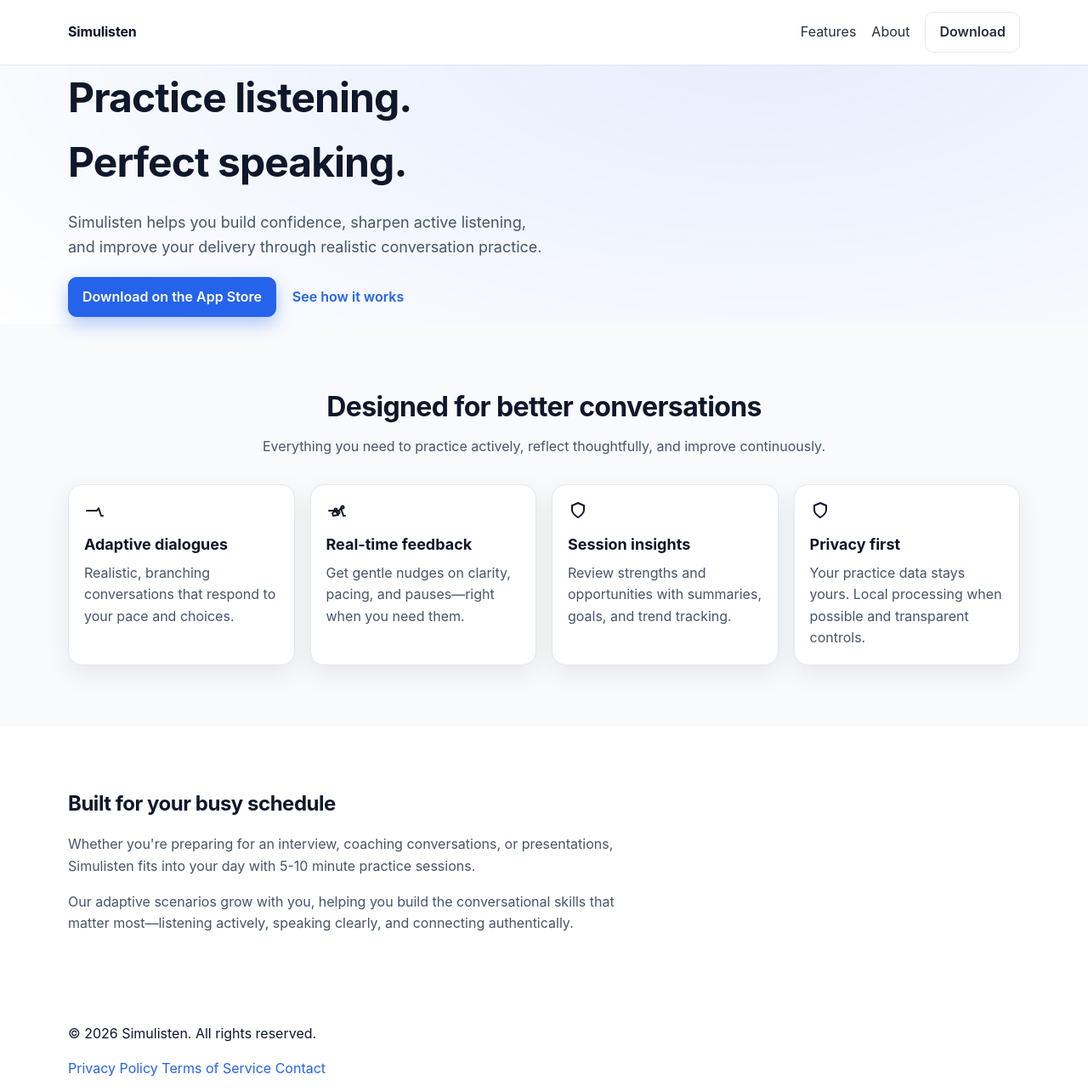
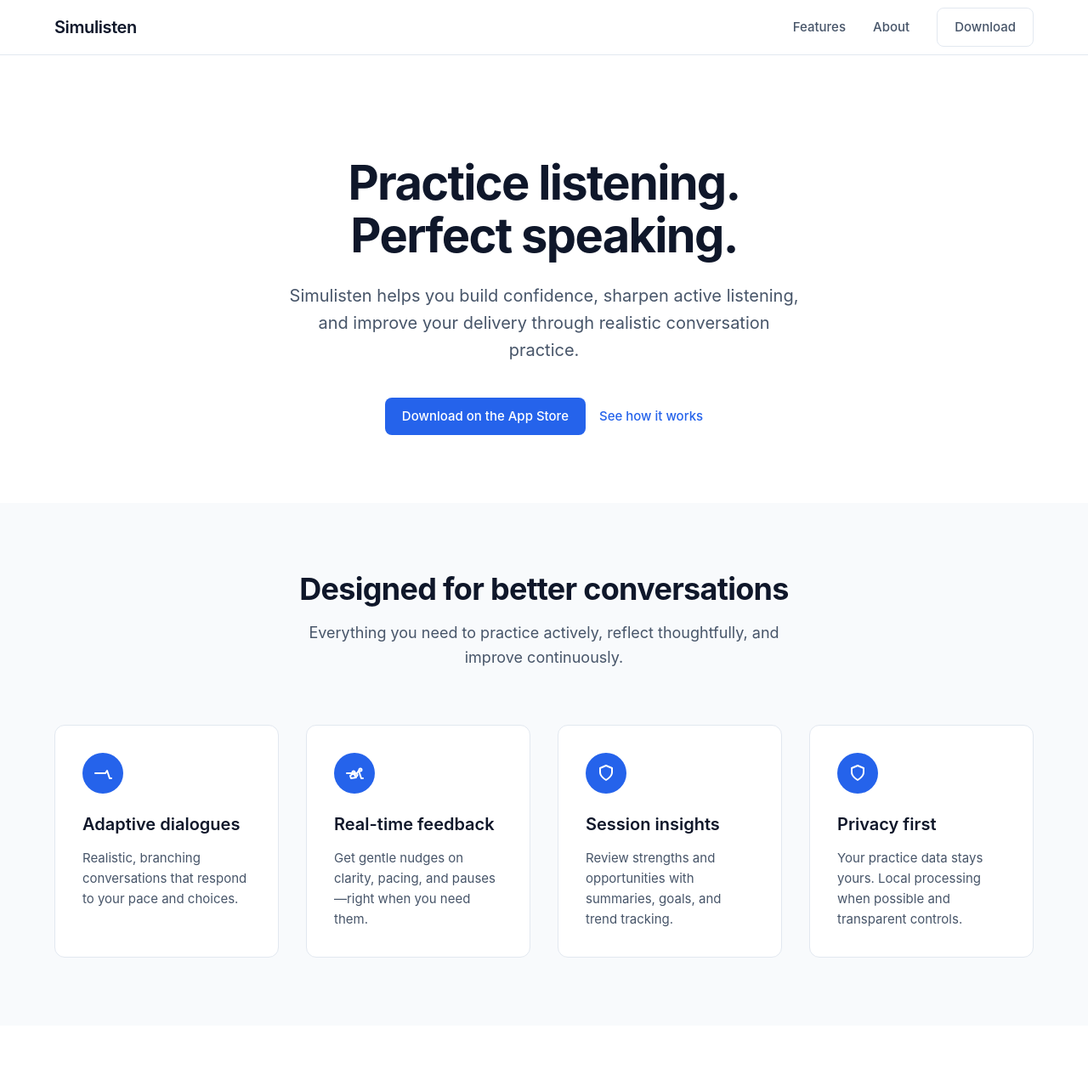
Before and after one commit to brendantr/brendantr.github.io, a plain HTML site: page index.html in a window 1280 px wide. Shown: the top 1284 px of the page at 85% size. Drawn offline with Linux system fonts and the light colour scheme.

Commit message:
Refactor styles for modern minimal design and responsiveness
Updated CSS variables and styles for a modern minimal design. Improved responsiveness and adjusted layout properties for various components.

```diff
--- a/styles.css
+++ b/styles.css
@@ -1,203 +1,330 @@
-:root{
+/* ===========================
+   Modern Minimal Design
+   =========================== */
+
+:root {
   --bg: #ffffff;
   --bg-soft: #f8fafc;
-  --text: #0f172a;     /* slate-900 */
-  --muted: #475569;    /* slate-600 */
-  --border: #e2e8f0;   /* slate-200 */
-  --primary: #2563eb;  /* blue-600 */
-  --primary-600: #1d4ed8;
-  --primary-50: #eff6ff;
-  --shadow: 0 10px 30px rgba(2, 6, 23, 0.08);
+  --text: #0f172a;
+  --text-soft: #475569;
+  --border: #e2e8f0;
+  --primary: #2563eb;
+  --primary-hover: #1d4ed8;
+  --radius: 12px;
 }
 
-@media (prefers-color-scheme: dark){
-  :root{
-    --bg: #0b1220;
-    --bg-soft: #0f172a;
-    --text: #e2e8f0;
-    --muted: #94a3b8;
-    --border: #1f2a44;
+@media (prefers-color-scheme: dark) {
+  :root {
+    --bg: #0f172a;
+    --bg-soft: #1e293b;
+    --text: #f1f5f9;
+    --text-soft: #cbd5e1;
+    --border: #334155;
     --primary: #3b82f6;
-    --primary-600: #2563eb;
-    --primary-50: #0b1220;
-    --shadow: 0 10px 30px rgba(0, 0, 0, 0.4);
+    --primary-hover: #60a5fa;
   }
 }
 
-/* Base */
-*{ box-sizing: border-box; }
-html{ scroll-behavior: smooth; }
-body{
+* {
+  box-sizing: border-box;
   margin: 0;
-  font-family: -apple-system, BlinkMacSystemFont, "Segoe UI", Roboto, Inter, "Helvetica Neue", Arial, system-ui, "Apple Color Emoji", "Segoe UI Emoji";
+  padding: 0;
+}
+
+html {
+  scroll-behavior: smooth;
+}
+
+body {
+  font-family: -apple-system, BlinkMacSystemFont, "Segoe UI", Roboto, "Helvetica Neue", Arial, sans-serif;
+  line-height: 1.6;
   color: var(--text);
   background: var(--bg);
-  line-height: 1.6;
   -webkit-font-smoothing: antialiased;
-  -moz-osx-font-smoothing: grayscale;
 }
 
-img{ max-width: 100%; display: block; }
-a{ color: var(--primary); text-decoration: none; }
-a:hover{ text-decoration: underline; }
-
-.container{
-  width: min(1120px, 92%);
-  margin-inline: auto;
+/* Container */
+.container {
+  max-width: 1200px;
+  margin: 0 auto;
+  padding: 0 24px;
 }
 
 /* Header */
-.site-header{
+.site-header {
+  border-bottom: 1px solid var(--border);
+  background: var(--bg);
   position: sticky;
   top: 0;
-  backdrop-filter: saturate(140%) blur(8px);
-  background: color-mix(in oklab, var(--bg) 70%, transparent);
-  border-bottom: 1px solid var(--border);
-  z-index: 50;
+  z-index: 100;
+  backdrop-filter: blur(10px);
+  background: rgba(255, 255, 255, 0.95);
 }
-.header-wrap{
-  display: flex; align-items: center; justify-content: space-between;
-  padding: 14px 0;
+
+@media (prefers-color-scheme: dark) {
+  .site-header {
+    background: rgba(15, 23, 42, 0.95);
+  }
 }
-.brand{
-  display: inline-flex; align-items: center; gap: 10px;
-  font-weight: 700; color: var(--text);
+
+.header-wrap {
+  display: flex;
+  align-items: center;
+  justify-content: space-between;
+  height: 64px;
 }
-.brand-mark{
-  width: 32px; height: 32px; display: inline-grid; place-items: center;
-  font-weight: 800; color: white;
-  background: linear-gradient(135deg, var(--primary), #22d3ee);
-  border-radius: 10px;
+
+.brand {
+  font-size: 20px;
+  font-weight: 600;
+  color: var(--text);
+  text-decoration: none;
   letter-spacing: -0.02em;
 }
-.brand-name{ letter-spacing: -0.01em; }
 
-.nav{ display: flex; gap: 18px; align-items: center; }
-.nav a{ color: var(--text); opacity: 0.9; }
-.nav a:hover{ opacity: 1; }
+.nav {
+  display: flex;
+  align-items: center;
+  gap: 32px;
+}
+
+.nav a {
+  color: var(--text-soft);
+  text-decoration: none;
+  font-size: 15px;
+  font-weight: 500;
+  transition: color 0.2s;
+}
+
+.nav a:hover {
+  color: var(--text);
+}
 
 /* Buttons */
-.button{
-  display: inline-flex; align-items: center; justify-content: center; gap: 10px;
-  padding: 10px 16px; border-radius: 10px; border: 1px solid transparent;
-  font-weight: 600; text-decoration: none; transition: all .2s ease;
-  white-space: nowrap;
+.button {
+  display: inline-block;
+  padding: 10px 20px;
+  border-radius: 8px;
+  font-size: 15px;
+  font-weight: 500;
+  text-decoration: none;
+  transition: all 0.2s;
+  border: none;
+  cursor: pointer;
 }
-.button-primary{
-  background: var(--primary); color: #fff; border-color: var(--primary);
-  box-shadow: 0 8px 20px color-mix(in oklab, var(--primary) 35%, transparent);
+
+.button-primary {
+  background: var(--primary);
+  color: white;
 }
-.button-primary:hover{ background: var(--primary-600); transform: translateY(-1px); }
-.button-ghost{
-  background: transparent; border-color: var(--border); color: var(--text);
+
+.button-primary:hover {
+  background: var(--primary-hover);
+  transform: translateY(-1px);
 }
-.button-ghost:hover{ background: var(--bg-soft); }
-.button-link{
-  background: transparent; color: var(--primary); padding-inline: 6px;
+
+.button-ghost {
+  background: transparent;
+  color: var(--text);
+  border: 1px solid var(--border);
 }
-.button.block{ width: 100%; }
+
+.button-ghost:hover {
+  background: var(--bg-soft);
+}
+
+.button-link {
+  background: transparent;
+  color: var(--primary);
+  padding: 10px 0;
+}
+
+.button-link:hover {
+  color: var(--primary-hover);
+}
+
+/* Hero Section */
+.hero {
+  padding: 120px 0 80px;
+  text-align: center;
+}
+
+.hero h1 {
+  font-size: 56px;
+  font-weight: 700;
+  line-height: 1.1;
+  letter-spacing: -0.03em;
+  margin-bottom: 24px;
+  color: var(--text);
+}
+
+.lead {
+  font-size: 20px;
+  line-height: 1.6;
+  color: var(--text-soft);
+  max-width: 600px;
+  margin: 0 auto 40px;
+}
+
+.cta-row {
+  display: flex;
+  gap: 16px;
+  justify-content: center;
+  align-items: center;
+  flex-wrap: wrap;
+}
 
 /* Sections */
-.section-pad{ padding: 72px 0; }
-.section-head{ text-align: center; margin-bottom: 32px; }
-.section-head h2{ font-size: clamp(24px, 2.5vw, 34px); margin: 0 0 8px; letter-spacing: -0.02em; }
-.section-head p{ color: var(--muted); margin: 0; }
+.section-pad {
+  padding: 80px 0;
+}
 
-/* Hero */
-.hero{
-  background: radial-gradient(1200px 600px at 70% -20%, color-mix(in oklab, var(--primary) 12%, transparent), transparent), var(--bg);
+.section-head {
+  text-align: center;
+  margin-bottom: 64px;
 }
-.hero-grid{
-  display: grid; grid-template-columns: 1.05fr 0.95fr; gap: clamp(24px, 3vw, 48px); align-items: center;
+
+.section-head h2 {
+  font-size: 36px;
+  font-weight: 700;
+  line-height: 1.2;
+  letter-spacing: -0.02em;
+  margin-bottom: 16px;
+  color: var(--text);
 }
-.hero-copy h1{
-  margin: 0 0 12px; font-size: clamp(28px, 4vw, 48px); letter-spacing: -0.02em;
-}
-.lead{ color: var(--muted); font-size: clamp(16px, 1.7vw, 18px); }
-.cta-row{ display: flex; gap: 12px; margin: 20px 0 8px; flex-wrap: wrap; }
-.hero-points{ display: grid; gap: 6px; padding-left: 18px; margin: 14px 0 0; color: var(--muted); }
 
-.hero-visual{ display: grid; place-items: center; }
-.device-frame{
-  border: 1px solid var(--border); border-radius: 28px; padding: 14px; background: var(--bg);
-  box-shadow: var(--shadow);
+.section-head p {
+  font-size: 18px;
+  color: var(--text-soft);
+  max-width: 600px;
+  margin: 0 auto;
 }
 
 /* Features */
-.features{ background: var(--bg-soft); }
-.feature-grid{
-  display: grid; gap: 18px; margin-top: 18px;
-  grid-template-columns: repeat(12, 1fr);
+.features {
+  background: var(--bg-soft);
 }
-.feature-card{
-  grid-column: span 6;
-  background: var(--bg); border: 1px solid var(--border); border-radius: 16px; padding: 18px;
-  box-shadow: var(--shadow);
+
+.feature-grid {
+  display: grid;
+  grid-template-columns: repeat(auto-fit, minmax(260px, 1fr));
+  gap: 32px;
 }
-@media (min-width: 900px){
-  .feature-card{ grid-column: span 3; }
+
+.feature-card {
+  padding: 32px;
+  background: var(--bg);
+  border: 1px solid var(--border);
+  border-radius: var(--radius);
+  transition: all 0.2s;
 }
-.feature-card .icon{
-  width: 44px; height: 44px; border-radius: 10px; display: grid; place-items: center;
-  background: color-mix(in oklab, var(--primary) 10%, var(--primary-50));
-  color: var(--primary);
-  margin-bottom: 10px;
+
+.feature-card:hover {
+  transform: translateY(-4px);
+  box-shadow: 0 12px 24px rgba(0, 0, 0, 0.08);
 }
-.feature-card h3{ margin: 6px 0 6px; font-size: 18px; }
-.feature-card p{ margin: 0; color: var(--muted); }
+
+.icon-circle {
+  width: 48px;
+  height: 48px;
+  border-radius: 50%;
+  background: var(--primary);
+  color: white;
+  display: flex;
+  align-items: center;
+  justify-content: center;
+  margin-bottom: 20px;
+}
+
+.feature-card h3 {
+  font-size: 20px;
+  font-weight: 600;
+  margin-bottom: 12px;
+  color: var(--text);
+}
+
+.feature-card p {
+  font-size: 15px;
+  line-height: 1.6;
+  color: var(--text-soft);
+}
 
 /* About */
-.about-grid{
-  display: grid; gap: 28px; grid-template-columns: 1.2fr .8fr; align-items: start;
+.about-copy h2 {
+  font-size: 32px;
+  font-weight: 700;
+  margin-bottom: 24px;
+  color: var(--text);
 }
-.about-copy h2{ margin: 0 0 8px; letter-spacing: -0.02em; }
-.about-copy p{ color: var(--muted); }
-.about-list{ margin: 12px 0 0; padding-left: 18px; }
 
-.about-card{
-  background: var(--bg-soft); border: 1px solid var(--border); border-radius: 16px; padding: 18px;
-  box-shadow: var(--shadow); display: grid; gap: 12px;
+.about-copy p {
+  font-size: 17px;
+  line-height: 1.7;
+  color: var(--text-soft);
+  margin-bottom: 20px;
+  max-width: 700px;
 }
-.stat{
-  display: grid; gap: 2px; padding: 10px; border-radius: 12px; border: 1px dashed var(--border);
-  background: var(--bg);
-}
-.stat strong{ font-size: 18px; }
-.stat span{ color: var(--muted); }
 
 /* Footer */
-.site-footer{
-  border-top: 1px solid var(--border); padding: 28px 0; background: var(--bg);
+.footer {
+  border-top: 1px solid var(--border);
+  padding: 40px 0;
+  background: var(--bg-soft);
 }
-.footer-grid{
-  display: grid; gap: 14px; align-items: center;
-  grid-template-columns: 1fr; text-align: center;
+
+.footer-content {
+  display: flex;
+  justify-content: space-between;
+  align-items: center;
+  flex-wrap: wrap;
+  gap: 24px;
 }
-@media (min-width: 720px){
-  .footer-grid{
-    grid-template-columns: 1fr auto 1fr; text-align: left;
-  }
-  .foot-copy{ text-align: right; }
+
+.footer-content p {
+  font-size: 14px;
+  color: var(--text-soft);
 }
-.foot-brand{ display: inline-flex; align-items: center; gap: 10px; justify-self: start; }
-.foot-links{ display: inline-flex; gap: 16px; flex-wrap: wrap; justify-content: center; }
-.foot-links a{ color: var(--muted); }
-.foot-links a:hover{ color: var(--text); }
 
-/* Reveal Animations */
-.reveal{ opacity: 0; transform: translateY(12px); transition: opacity .5s ease, transform .5s ease; }
-.reveal.delay-1{ transition-delay: .08s; }
-.reveal.delay-2{ transition-delay: .16s; }
-.reveal.delay-3{ transition-delay: .24s; }
-.reveal.reveal-visible{ opacity: 1; transform: translateY(0); }
+.footer-links {
+  display: flex;
+  gap: 24px;
+}
 
-@media (prefers-reduced-motion: reduce){
-  html{ scroll-behavior: auto; }
-  .reveal, .reveal *{ transition: none !important; transform: none !important; }
+.footer-links a {
+  font-size: 14px;
+  color: var(--text-soft);
+  text-decoration: none;
+  transition: color 0.2s;
+}
+
+.footer-links a:hover {
+  color: var(--text);
 }
 
 /* Responsive */
-@media (max-width: 980px){
-  .hero-grid{ grid-template-columns: 1fr; }
-  .about-grid{ grid-template-columns: 1fr; }
+@media (max-width: 768px) {
+  .nav {
+    gap: 20px;
+  }
+
+  .hero h1 {
+    font-size: 40px;
+  }
+
+  .lead {
+    font-size: 18px;
+  }
+
+  .section-head h2 {
+    font-size: 28px;
+  }
+
+  .feature-grid {
+    grid-template-columns: 1fr;
+  }
+
+  .footer-content {
+    flex-direction: column;
+    text-align: center;
+  }
 }
```
